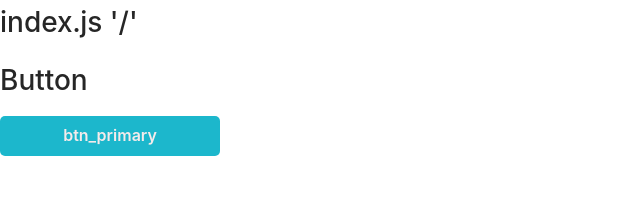
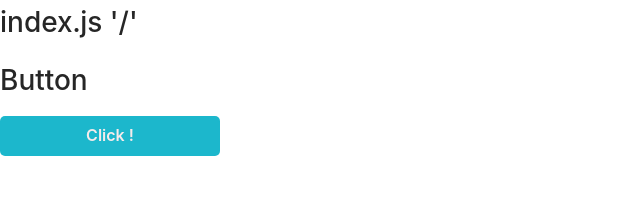
Before and after one commit to arianaomi/alux_front_end, a Next.js app: page / in a window 1280 px wide. Shown: the top 206 px of the page, without its empty margins (0-640 px from the left). Built offline with nearby package versions, Linux system fonts and the light colour scheme.

Commit message:
buttons ready

```diff
--- a/components/Btn/index.js
+++ b/components/Btn/index.js
@@ -2,11 +2,13 @@
 import styles from './Btn.module.scss'
 import cx from 'classnames'
 
-function Btn ({ content, color }) {
+function Btn({ content, classProp = "btn_primary" }) {
+
   return (
     <>
       <h1>Button</h1>
-      <button className={cx(styles.btn, styles.btn_primary)}>{color}</button>
+      {/* <button className={cx(styles.btn, { styles[classProp] })}>{content}</button> */}
+      <button className={`${styles.btn} ${styles[classProp]}`}>{content}</button>
     </>
   )
 }
--- a/pages/index.js
+++ b/pages/index.js
@@ -1,9 +1,11 @@
 import Btn from '../components/Btn'
+// import styles from '../components/Btn'
+
 export default function Home() {
   return (
     <div>
       <h1>index.js '/'</h1>
-      <Btn content='Click !' color='btn_primary' />
+      <Btn content='Click !' />
     </div>
   )
 }
```
